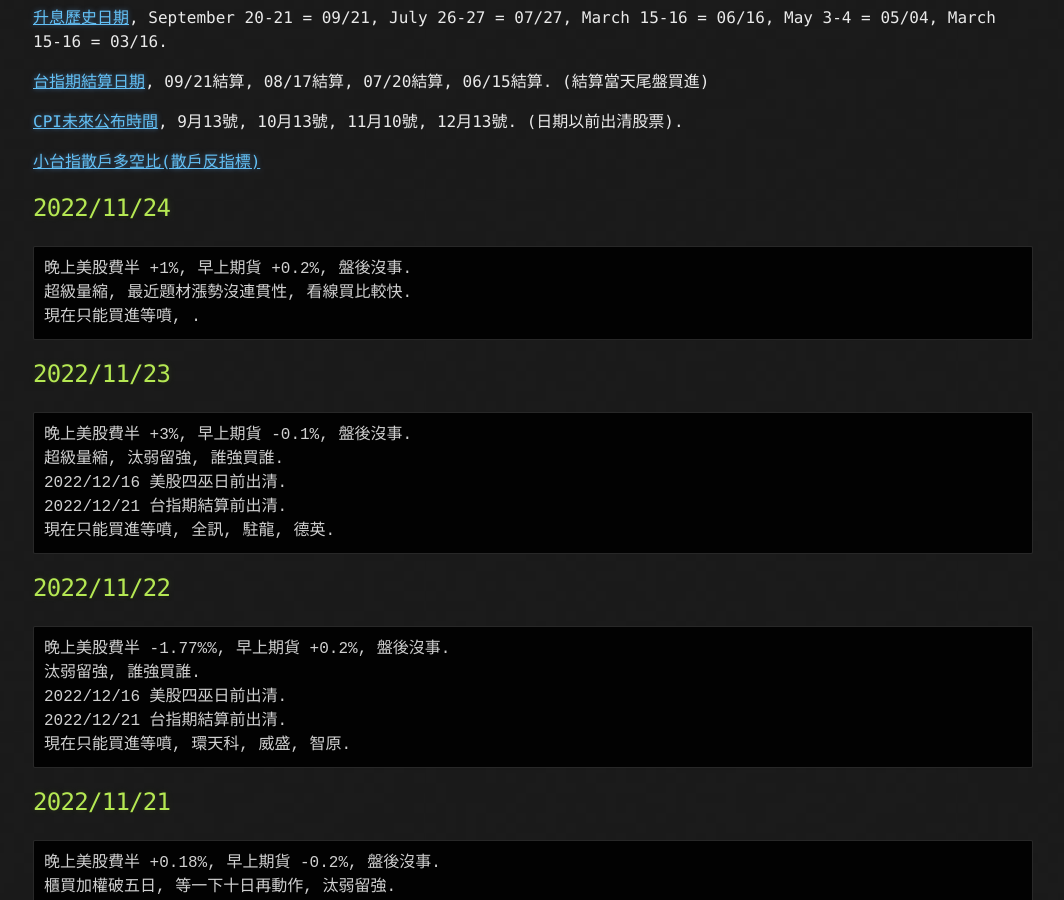
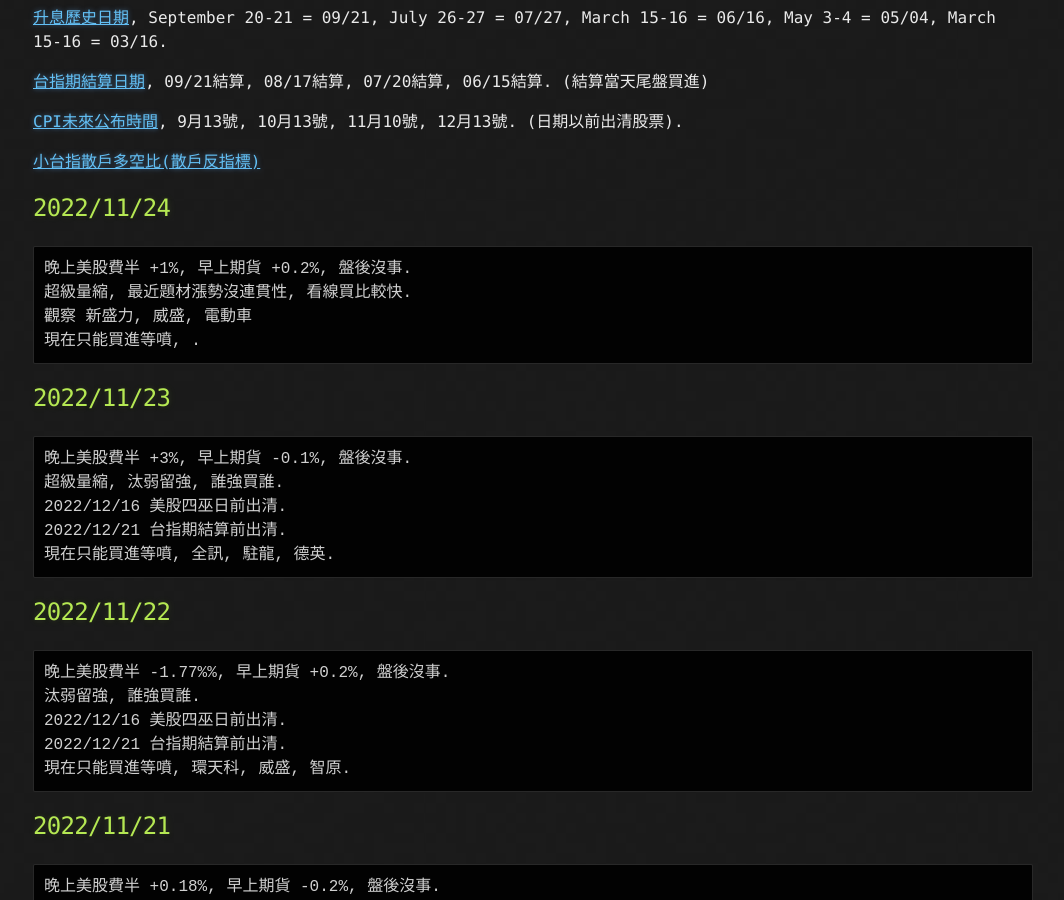
Before and after one commit to lepg5487/Stock_God, a Jekyll site: the page built from index.md, in a window 1280 px wide and 900 px high, scrolled down 332 px. Shown: the whole window, without its empty margins (107-1171 px from the left). Built offline with Jekyll 4.4.1, drawn with Linux system fonts in a browser that asks for light colours; our own code applies the rules of GitHub Pages for plain Markdown files.

Commit message:
Update index.md

````diff
--- a/index.md
+++ b/index.md
@@ -18,6 +18,7 @@ layout: testlayouts
 ```
 晚上美股費半 +1%, 早上期貨 +0.2%, 盤後沒事.
 超級量縮, 最近題材漲勢沒連貫性, 看線買比較快.
+觀察 新盛力, 威盛, 電動車
 現在只能買進等噴, .
 ```
 
````
